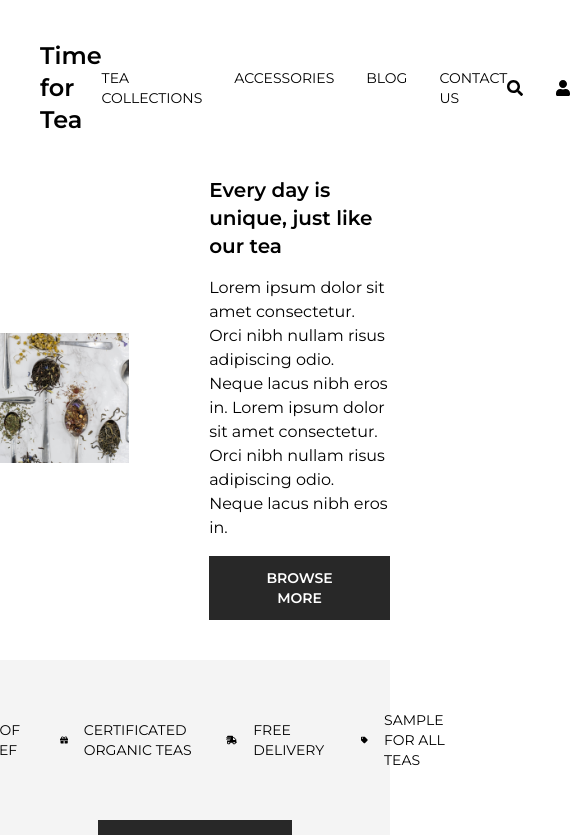
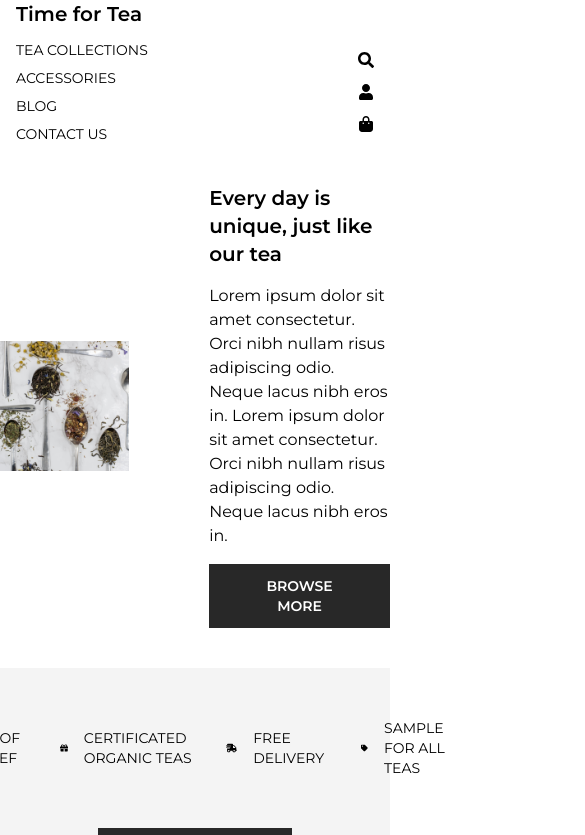
Before and after one commit to PraveenMahra/time-for-tea, a React (Vite) app: page / in a window 390 px wide. Shown: the top 835 px of the page, 585 px wide, since content can reach past the window. Built offline with nearby package versions, Linux system fonts and the light colour scheme.

Commit message:
make responsive for all screens

```diff
--- a/src/components/navbar/navbar.jsx
+++ b/src/components/navbar/navbar.jsx
@@ -6,13 +6,16 @@ const classLi = "hover:underline";
 
 function Navbar() {
   return (
-    <header className="flex justify-between items-center p-10">
-      <Link to="/" className="font-semibold text-2xl">
+    <header className="flex justify-between items-center sm:p-10 px-4 py-10">
+      <Link
+        to="/"
+        className="font-semibold sm:text-2xl text-xl absolute top-0 lg:static"
+      >
         Time for Tea
       </Link>
 
       <nav>
-        <ul className="flex gap-8 text-sm">
+        <ul className="flex flex-col sm:flex-row gap-2 sm:gap-4 lg:gap-8 text-sm">
           <li className={classLi}>
             <Link to="/collection">TEA COLLECTIONS</Link>
           </li>
@@ -30,7 +33,7 @@ function Navbar() {
           </li>
         </ul>
       </nav>
-      <div className="flex gap-8 cursor-pointer">
+      <div className="flex flex-col sm:flex-row sm:gap-4 lg:gap-8 gap-4 cursor-pointer">
         <Link to="/search">
           <FaSearch />
         </Link>
```
